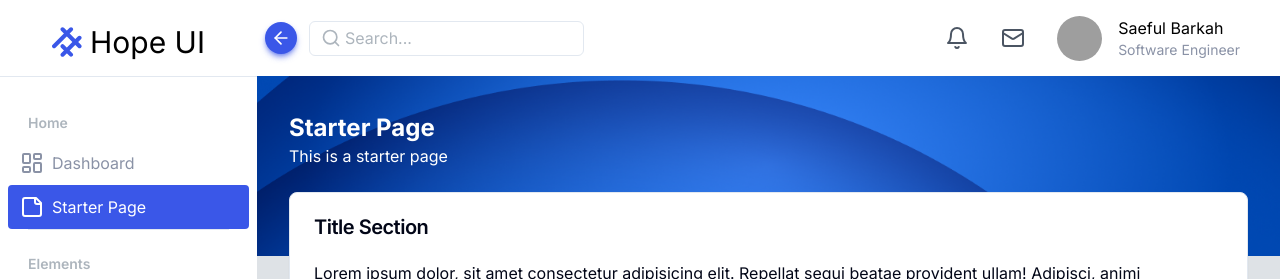
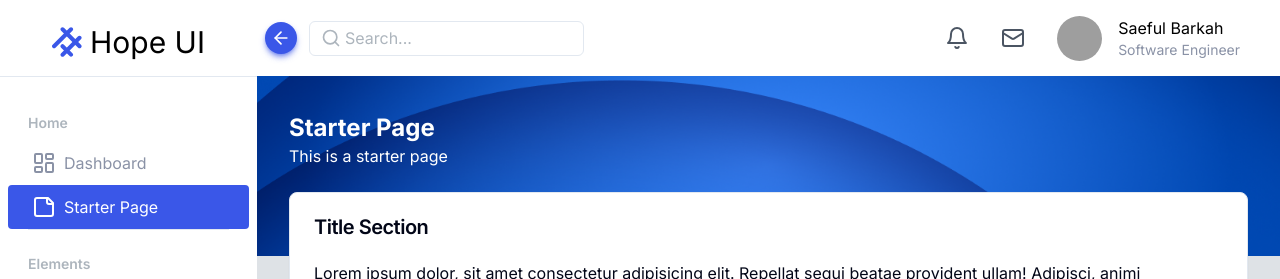
Before and after one commit to saefulbarkah/hope-ui-next, a Next.js app in the folder web/: page /blank in a window 1280 px wide. Shown: the top 279 px of the page. Built offline with nearby package versions, Linux system fonts and the light colour scheme; grey boxes are pictures that could not be loaded.

Commit message:
fix space sidebar item

```diff
--- a/web/src/components/sidebar/sidebar.tsx
+++ b/web/src/components/sidebar/sidebar.tsx
@@ -203,7 +203,7 @@ const MenuItem = ({
         size={"default"}
         variant={router === href ? "primary" : "ghost"}
         className={cn(
-          `flex w-full items-center justify-start py-2.5 text-start capitalize shadow-none motion-reduce:transition-none ${router === href ? "text-white" : "text-[#8A92A6]"}`,
+          `flex w-full items-center justify-start py-2.5 px-6 text-start capitalize shadow-none motion-reduce:transition-none ${router === href ? "text-white" : "text-[#8A92A6]"}`,
           className,
         )}
       >
```
